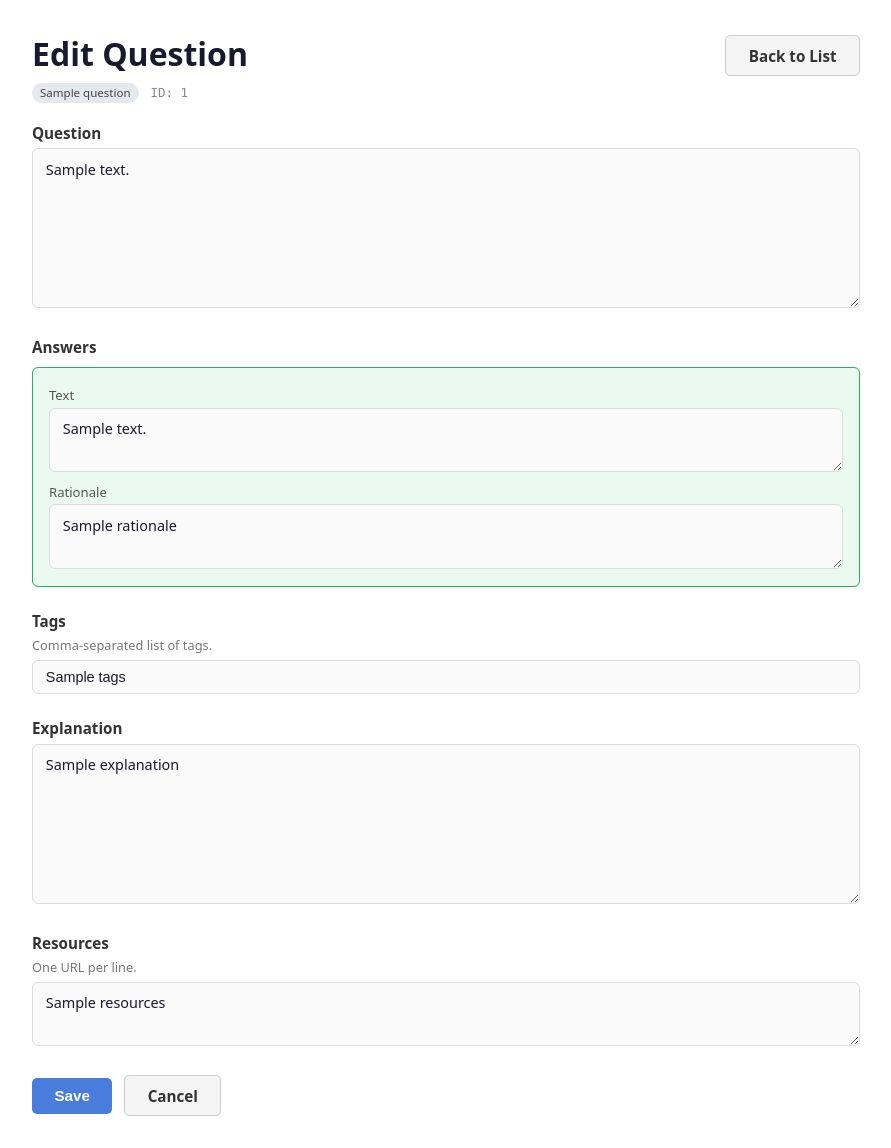
After one commit to jbrehmer42/quizzer, a Flask app: template quizzer/ui/templates/edit_question.html in a window 1280 px wide. The commit adds this page. Shown: the whole page, without its empty margins (194-1085 px from the left). Run offline with Flask 3, Linux system fonts and the light colour scheme; the template is opened without the code that fills it: most values are stand-ins (such as "Sample title", 1, 10 or a date in 2020).

Commit message:
Add basic edit functionality for questions to correct mistakes or add tags

```diff
--- a/quizzer/ui/app.py
+++ b/quizzer/ui/app.py
@@ -1,10 +1,13 @@
+import json
 import os
 import uuid
 
 from flask import Flask
 from flask import redirect, render_template, request, session, url_for
+from pydantic import ValidationError
 
 from quizzer.core.question_pool import POOL
+from quizzer.models.questions import ChoiceQuestion
 from quizzer.models.quiz import QuizSession, QuestionStatus, QuestionOutcome
 from quizzer.models.settings import Settings
 from quizzer.ui.helpers import (
@@ -184,3 +187,106 @@ def quiz_review(index):
         is_flagged=quiz_session.is_question_flagged(index),
         practice_mode=practice_mode,
     )
+
+
+@app.route("/edit")
+def edit_list():
+    """Show all questions for selection to edit."""
+    return render_template("edit_list.html", questions=POOL.questions)
+
+
+@app.route("/edit/<question_id>", methods=["GET", "POST"])
+def edit_question(question_id: str):
+    """Edit a question via individual form fields."""
+    question = POOL.get_question_by_id(question_id)
+    if not question:
+        return redirect(url_for("edit_list"))
+
+    error = None
+    form_data: dict | None = None
+
+    if request.method == "POST":
+        form = request.form
+
+        # Reconstruct answers from indexed form fields
+        answers = []
+        i = 0
+        while f"answer_text_{i}" in form:
+            answers.append({
+                "text": form[f"answer_text_{i}"],
+                "correct": f"answer_correct_{i}" in form,
+                "rationale": form.get(f"answer_rationale_{i}", ""),
+            })
+            i += 1
+
+        # Build the full question dict, preserving non-editable fields
+        tags_raw = form.get("tags", "")
+        tags = [t.strip() for t in tags_raw.split(",") if t.strip()]
+
+        resources_raw = form.get("resources", "")
+        resources = [r.strip() for r in resources_raw.splitlines() if r.strip()]
+
+        data = {
+            "id_": question.id_,
+            "question": form.get("question_text", ""),
+            "answers": answers,
+            "tags": tags,
+            "question_type": question.question_type,
+            "explanation": form.get("explanation", ""),
+            "version": question.version,
+            "resources": resources,
+            "meta": question.meta.model_dump(),
+        }
+
+        # Keep form data for re-rendering on error
+        form_data = {
+            "question_text": data["question"],
+            "answers": answers,
+            "tags": tags_raw,
+            "explanation": data["explanation"],
+            "resources": resources_raw,
+        }
+
+        try:
+            updated = ChoiceQuestion.model_validate(data)
+        except ValidationError as e:
+            error = str(e)
+            return render_template(
+                "edit_question.html",
+                question=question,
+                form_data=form_data,
+                error=error,
+            )
+
+        # Persist to the original source path for this question.
+        file_path = POOL.get_question_path_by_id(updated.id_)
+        file_path.write_text(
+            json.dumps(data, indent=2, ensure_ascii=False, default=str) + "\n"
+        )
+
+        # Update the in-memory pool
+        for i, q in enumerate(POOL.questions):
+            if q.id_ == updated.id_:
+                POOL.questions[i] = updated
+                break
+
+        return redirect(url_for("edit_question", question_id=updated.id_))
+
+    # GET: populate form_data from the current question
+    form_data = {
+        "question_text": question.question,
+        "answers": [
+            {"text": a.text, "correct": a.correct, "rationale": a.rationale}
+            for a in question.answers
+        ],
+        "tags": ", ".join(question.tags),
+        "explanation": question.explanation,
+        "resources": "\n".join(question.resources),
+    }
+
+    return render_template(
+        "edit_question.html",
+        question=question,
+        form_data=form_data,
+        error=error,
+    )
--- a/quizzer/ui/static/styles.css
+++ b/quizzer/ui/static/styles.css
@@ -691,3 +691,107 @@ a.btn:hover { background: #3a6acc; }
   background: #e74c3c;
   color: #fff;
 }
+
+/* ── Edit page ─────────────────────────────────────────────── */
+
+.edit-textarea {
+  width: 100%;
+  font-family: system-ui, sans-serif;
+  font-size: 0.9rem;
+  line-height: 1.5;
+  padding: 0.6rem 0.8rem;
+  border: 1px solid #ddd;
+  border-radius: 6px;
+  background: #fafafa;
+  color: #1a1a2e;
+  resize: vertical;
+  overflow: auto;
+}
+
+.edit-textarea--md { min-height: 10rem; }
+.edit-textarea--sm { min-height: 4rem; }
+
+.edit-input {
+  width: 100%;
+  font-size: 0.9rem;
+  padding: 0.5rem 0.8rem;
+  border: 1px solid #ddd;
+  border-radius: 6px;
+  background: #fafafa;
+  color: #1a1a2e;
+}
+
+.edit-section {
+  margin-bottom: 1.5rem;
+}
+
+.edit-label {
+  display: block;
+  font-size: 0.95rem;
+  font-weight: 600;
+  margin-bottom: 0.35rem;
+  color: #333;
+}
+
+.edit-sublabel {
+  display: block;
+  font-size: 0.82rem;
+  font-weight: 500;
+  color: #555;
+  margin: 0.4rem 0 0.2rem;
+}
+
+.edit-hint {
+  font-size: 0.8rem;
+  color: #777;
+  margin: 0 0 0.35rem;
+}
+
+.edit-meta {
+  display: flex;
+  align-items: center;
+  gap: 0.75rem;
+  margin-bottom: 1.25rem;
+}
+
+.edit-meta-id {
+  font-size: 0.78rem;
+  color: #888;
+  font-family: ui-monospace, "SF Mono", Menlo, monospace;
+}
+
+.edit-answer-group {
+  border: 1px solid #e0e0e0;
+  border-radius: 6px;
+  padding: 0.75rem 1rem;
+  margin-top: 0.6rem;
+  background: #fff;
+}
+
+.edit-answer-group--correct {
+  border-color: #27ae60;
+  background: #eafaf1;
+}
+
+.edit-actions {
+  display: flex;
+  gap: 0.75rem;
+  margin-top: 1rem;
+  align-items: center;
+}
+
+.edit-error {
+  border: 1px solid #e74c3c;
+  border-radius: 6px;
+  background: #fef2f2;
+  color: #b91c1c;
+  padding: 0.75rem 1rem;
+  margin-bottom: 1rem;
+  font-size: 0.88rem;
+}
+
+.edit-error pre {
+  margin: 0.4rem 0 0;
+  white-space: pre-wrap;
+  font-size: 0.82rem;
+}
--- /dev/null
+++ b/quizzer/ui/templates/edit_question.html
@@ -0,0 +1,70 @@
+<!DOCTYPE html>
+<html lang="en">
+<head>
+  <meta charset="UTF-8" />
+  <meta name="viewport" content="width=device-width, initial-scale=1.0" />
+  <title>Quizzer — Edit Question</title>
+  <link rel="stylesheet" href="{{ url_for('static', filename='styles.css') }}">
+  <link rel="stylesheet" href="{{ url_for('static', filename='styles_dark.css') }}">
+</head>
+<body class="index-body{% if dark_mode %} dark{% endif %}">
+  <div class="page-header">
+    <h1>Edit Question</h1>
+    <a href="{{ url_for('edit_list') }}" class="btn btn-secondary btn-sm">Back to List</a>
+  </div>
+
+  <div class="edit-meta">
+    <span class="badge">{{ question.question_type }}</span>
+    <span class="edit-meta-id">ID: {{ question.id_ }}</span>
+  </div>
+
+  {% if error %}
+  <div class="edit-error">
+    <strong>Validation failed:</strong>
+    <pre>{{ error }}</pre>
+  </div>
+  {% endif %}
+
+  <form method="post" action="{{ url_for('edit_question', question_id=question.id_) }}">
+
+    <div class="edit-section">
+      <label class="edit-label" for="question_text">Question</label>
+      <textarea class="edit-textarea edit-textarea--md" id="question_text" name="question_text">{{ form_data.question_text }}</textarea>
+    </div>
+
+    <div class="edit-section">
+      <span class="edit-label">Answers</span>
+      {% for answer in form_data.answers %}
+      <div class="edit-answer-group{% if answer.correct %} edit-answer-group--correct{% endif %}">
+        <label class="edit-sublabel" for="answer_text_{{ loop.index0 }}">Text</label>
+        <textarea class="edit-textarea edit-textarea--sm" id="answer_text_{{ loop.index0 }}" name="answer_text_{{ loop.index0 }}">{{ answer.text }}</textarea>
+        <label class="edit-sublabel" for="answer_rationale_{{ loop.index0 }}">Rationale</label>
+        <textarea class="edit-textarea edit-textarea--sm" id="answer_rationale_{{ loop.index0 }}" name="answer_rationale_{{ loop.index0 }}">{{ answer.rationale }}</textarea>
+      </div>
+      {% endfor %}
+    </div>
+
+    <div class="edit-section">
+      <label class="edit-label" for="tags">Tags</label>
+      <p class="edit-hint">Comma-separated list of tags.</p>
+      <input class="edit-input" type="text" id="tags" name="tags" value="{{ form_data.tags }}" />
+    </div>
+
+    <div class="edit-section">
+      <label class="edit-label" for="explanation">Explanation</label>
+      <textarea class="edit-textarea edit-textarea--md" id="explanation" name="explanation">{{ form_data.explanation }}</textarea>
+    </div>
+
+    <div class="edit-section">
+      <label class="edit-label" for="resources">Resources</label>
+      <p class="edit-hint">One URL per line.</p>
+      <textarea class="edit-textarea edit-textarea--sm" id="resources" name="resources">{{ form_data.resources }}</textarea>
+    </div>
+
+    <div class="edit-actions">
+      <button type="submit" class="btn">Save</button>
+      <a href="{{ url_for('edit_list') }}" class="btn btn-secondary">Cancel</a>
+    </div>
+  </form>
+</body>
+</html>
--- a/quizzer/ui/templates/index.html
+++ b/quizzer/ui/templates/index.html
@@ -10,7 +10,10 @@
 <body class="index-body{% if dark_mode %} dark{% endif %}">
   <div class="page-header">
     <h1>Quizzer</h1>
-    <a href="{{ url_for('settings') }}" class="btn btn-secondary btn-sm">Settings</a>
+    <div>
+      <a href="{{ url_for('edit_list') }}" class="btn btn-secondary btn-sm">Edit Questions</a>
+      <a href="{{ url_for('settings') }}" class="btn btn-secondary btn-sm">Settings</a>
+    </div>
   </div>
   <p class="subtitle">Select the questions you want to include in your quiz, then click <strong>Start Quiz</strong> or <strong>Start Practice</strong>.</p>
 
--- a/quizzer/ui/templates/quiz_review.html
+++ b/quizzer/ui/templates/quiz_review.html
@@ -19,6 +19,7 @@
   <div class="quiz-nav">
     {% if practice_mode %}
       <a class="btn" href="{{ url_for('quiz_question', index=index) }}">&#8592; Back to Question</a>
+      <a class="btn btn-secondary btn-sm" href="{{ url_for('edit_question', question_id=question.id_) }}">Edit</a>
       {% if index == total - 1 %}
         <form method="post" action="{{ url_for('quiz_confirm') }}" style="display:inline;">
           <button type="submit" class="btn">Finish Quiz &#8594;</button>
```
Also changed, not shown: quizzer/core/question_pool.py (+29 -7 lines), quizzer/ui/static/styles_dark.css (+42 -0 lines), quizzer/ui/templates/edit_list.html (added, +39 -0 lines).
